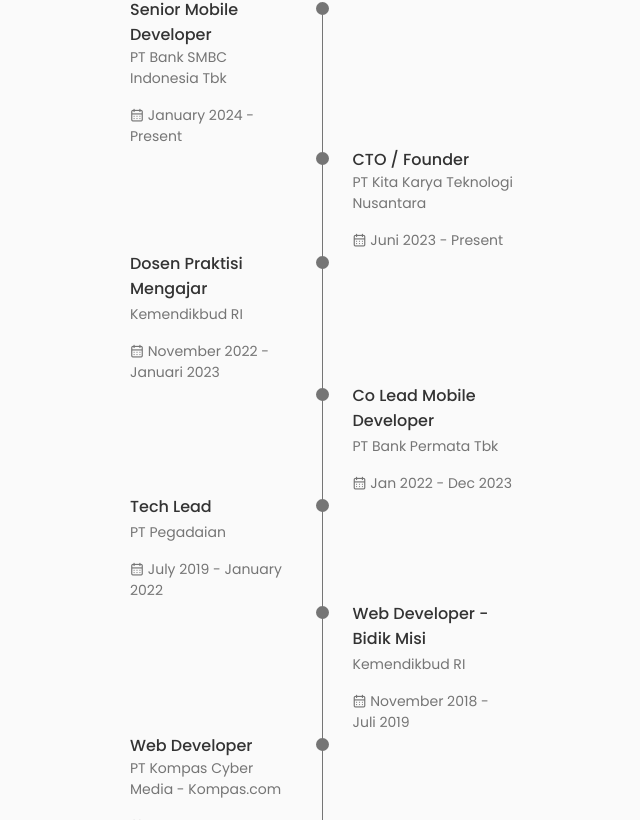
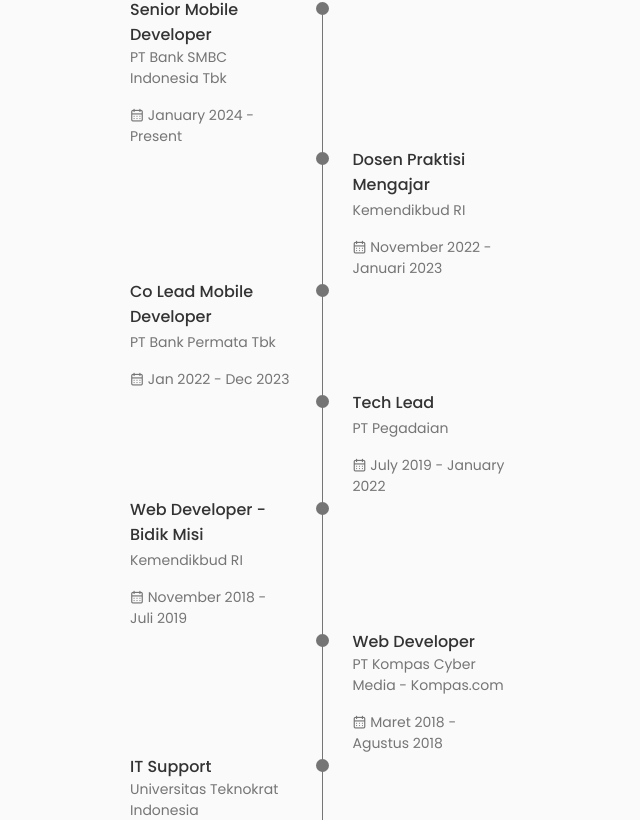
Before and after one commit to umaaamm/personal_portofolio, a Next.js app: page / in a window 1280 px wide. Shown: the part 1840-2660 px from the top of the page, without its empty margins (318-958 px from the left). Built offline with nearby package versions, Linux system fonts and the light colour scheme.

Commit message:
add image

```diff
--- a/src/constants/project_content.js
+++ b/src/constants/project_content.js
@@ -1,4 +1,7 @@
 import Publication1 from '../../public/allproject.png'
+import ngajar from '../../public/ngajar.jpeg'
+import lokakarya from '../../public/lokakarya.jpeg'
+
 
 const title = 'Another Project'
 const description = 'All Project'
@@ -7,14 +10,14 @@
     id: 1,
     title: 'Praktisi Mengajar - Pemograman Bergerak 2 Menggunakan Flutter - STMIK Jakarta STI&K',
     subtitle: 'Des 2024',
-    image: Publication1,
+    image: ngajar,
     decs: 'Dalam hal ini saya mengajarkan mata kuliah pemograman bergerak 2 menggunakan flutter yang dinama pada kelas ini output dari kelas ini adalah mini project untuk mahasiswa.'
   },
   {
     id: 2,
     title: 'Narasumber Pembuatan Blue Print Pengembangan Aplikasi Mobile di STMIK Jakarta STI&K',
     subtitle: 'Okt 2024',
-    image: Publication1,
+    image: lokakarya,
     decs: 'Dalam hal ini saya diminta oleh PIC untuk memberikan materi terkait mobile development di dunia industri dengan tujuan dapat menjadi acuan atau blue print bagi dosen untuk mengembangkan aplikasi kampus tersebut.'
   },
   {
--- a/src/constants/qualification-content.js
+++ b/src/constants/qualification-content.js
@@ -29,16 +29,16 @@
     date: 'January 2024 - Present',
     link: 'https://www.linkedin.com/company/smbc-indonesia/'
   },
+  // {
+  //   id: 3,
+  //   qualification_id: 2,
+  //   title: 'CTO / Founder',
+  //   subtitle: 'PT Kita Karya Teknologi Nusantara',
+  //   date: 'Juni 2023 - Present',
+  //   link: '-'
+  // },
   {
     id: 3,
-    qualification_id: 2,
-    title: 'CTO / Founder',
-    subtitle: 'PT Kita Karya Teknologi Nusantara',
-    date: 'Juni 2023 - Present',
-    link: '-'
-  },
-  {
-    id: 4,
     qualification_id: 2,
     title: 'Dosen Praktisi Mengajar',
     subtitle: 'Kemendikbud RI',
@@ -46,7 +46,7 @@
     link: 'https://www.kemdikbud.go.id/'
   },
   {
-    id: 5,
+    id: 4,
     qualification_id: 2,
     title: 'Co Lead Mobile Developer',
     subtitle: 'PT Bank Permata Tbk',
@@ -54,7 +54,7 @@
     link: 'https://www.linkedin.com/company/permatabank/'
   },
   {
-    id: 6,
+    id: 5,
     qualification_id: 2,
     title: 'Tech Lead',
     subtitle: 'PT Pegadaian',
@@ -62,7 +62,7 @@
     link: 'https://www.linkedin.com/company/ptpegadaian/'
   },
   {
-    id: 7,
+    id: 6,
     qualification_id: 2,
     title: 'Web Developer - Bidik Misi',
     subtitle: 'Kemendikbud RI',
@@ -70,7 +70,7 @@
     link: 'https://www.kemdikbud.go.id/'
   },
   {
-    id: 8,
+    id: 7,
     qualification_id: 2,
     title: 'Web Developer',
     subtitle: 'PT Kompas Cyber Media - Kompas.com',
@@ -78,7 +78,7 @@
     link: 'https://www.kompasiana.com/'
   },
   {
-    id: 9,
+    id: 8,
     qualification_id: 2,
     title: 'IT Support',
     subtitle: 'Universitas Teknokrat Indonesia',
```
Also changed, not shown: public/lokakarya.jpeg (added), public/ngajar.jpeg (added).
